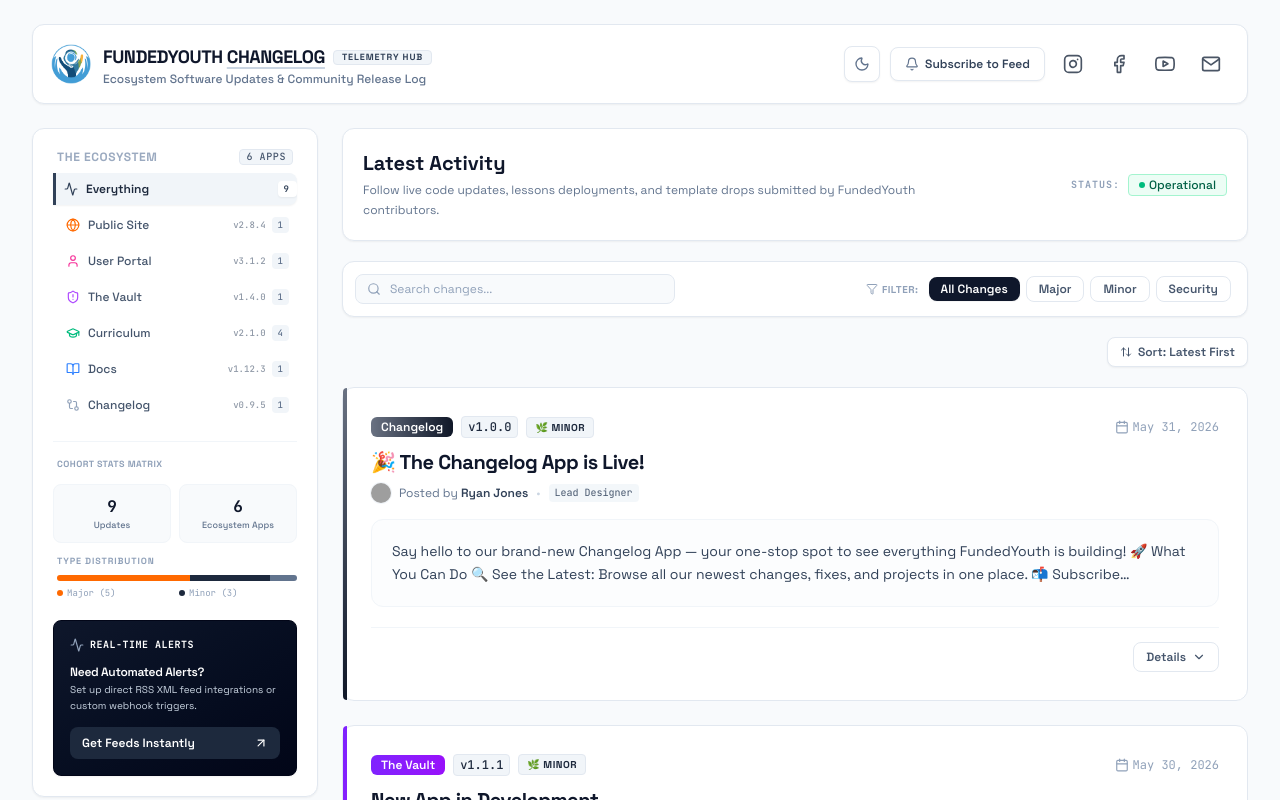
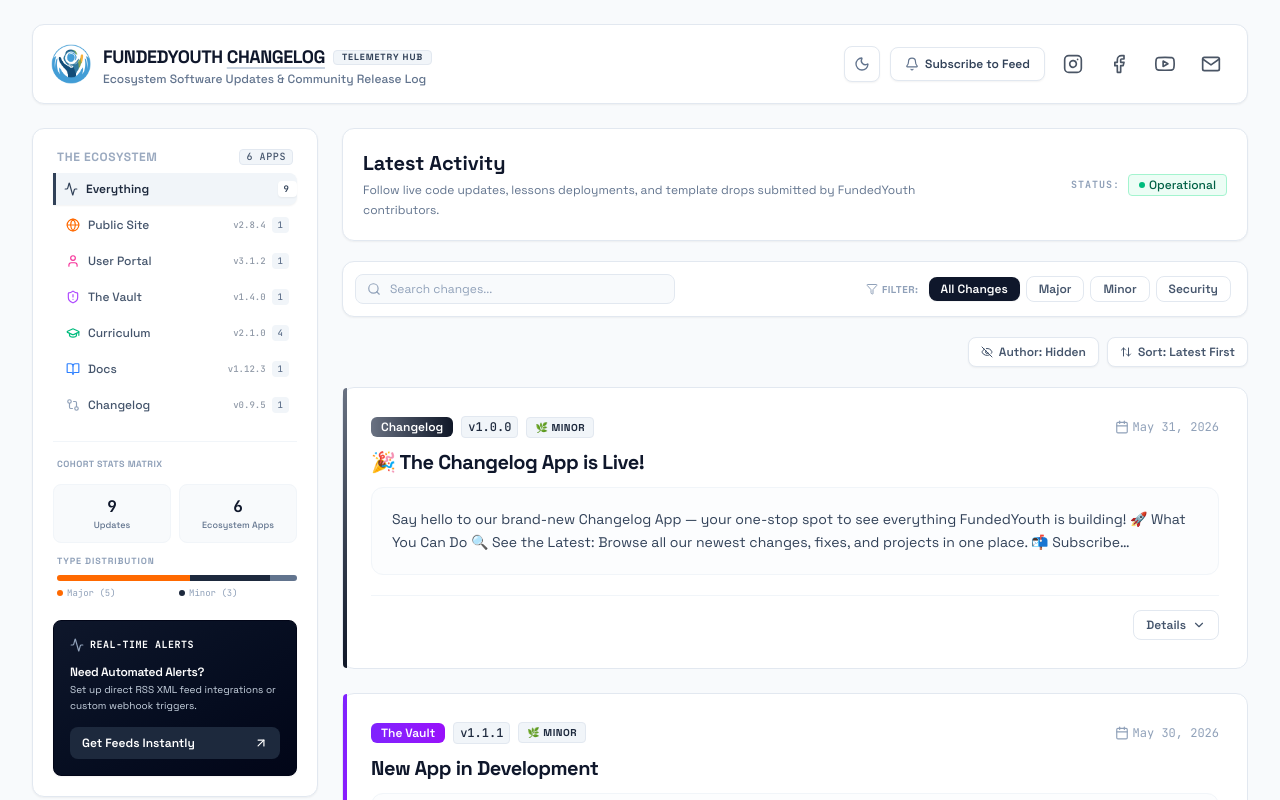
Before and after one commit to FundedYouth-Team/Public-Apps-Changelog, a React (Vite) app: page / in a window 1280 px wide. Shown: the top 800 px of the page. Built offline with nearby package versions, Linux system fonts and the light colour scheme; grey boxes are pictures that could not be loaded.

Commit message:
Toggle Hide Author

```diff
--- a/src/App.tsx
+++ b/src/App.tsx
@@ -19,7 +19,9 @@ import {
   ArrowUpRight,
   ArrowUpDown,
   Sun,
-  Moon
+  Moon,
+  Eye,
+  EyeOff
 } from "lucide-react";
 import { ChangelogItem, AppInfo, UpdateType } from "./types";
 import ChangelogCard from "./components/ChangelogCard";
@@ -101,6 +103,8 @@ export default function App() {
   const [searchQuery, setSearchQuery] = useState("");
   const [filterType, setFilterType] = useState<UpdateType | "all">("all");
   const [sortOrder, setSortOrder] = useState<"oldest" | "latest">("latest");
+  // Whether the "Posted by" contributor row shows on every card. Hidden by default.
+  const [showAuthors, setShowAuthors] = useState(false);
   const [isSubModalOpen, setIsSubModalOpen] = useState(false);
   const [isLoading, setIsLoading] = useState(true);
   const [errorStatus, setErrorStatus] = useState<string | null>(null);
@@ -494,7 +498,17 @@ export default function App() {
             </div>
 
             {/* Sort order toggle row: oldest (default) <-> latest */}
-            <div className="flex items-center justify-end">
+            <div className="flex items-center justify-end gap-2">
+              {/* Toggle the "Posted by" contributor row across all cards (hidden by default) */}
+              <button
+                id="toggle-authors"
+                onClick={() => setShowAuthors((prev) => !prev)}
+                title={showAuthors ? "Hide who posted on all changes" : "Show who posted on all changes"}
+                className="flex items-center gap-1.5 px-3 py-1.5 rounded-lg text-xs font-semibold transition cursor-pointer bg-white dark:bg-slate-900 border border-slate-200 dark:border-slate-700 text-slate-600 dark:text-slate-300 hover:bg-slate-50 dark:hover:bg-slate-800 shadow-xs"
+              >
+                {showAuthors ? <Eye className="h-3 w-3" /> : <EyeOff className="h-3 w-3" />}
+                <span>Author: {showAuthors ? "Shown" : "Hidden"}</span>
+              </button>
               <button
                 id="sort-order-toggle"
                 onClick={() => setSortOrder((prev) => (prev === "oldest" ? "latest" : "oldest"))}
@@ -579,6 +593,7 @@ export default function App() {
                       key={item.id}
                       item={item}
                       app={itemApp}
+                      showAuthor={showAuthors}
                     />
                   );
                 })}
--- a/src/components/ChangelogCard.tsx
+++ b/src/components/ChangelogCard.tsx
@@ -6,6 +6,7 @@ export interface ChangelogCardProps {
   key?: string | number;
   item: ChangelogItem;
   app: AppInfo | undefined;
+  showAuthor?: boolean;
 }
 
 // Simple and highly customizable internal markdown parser to guarantee speed & safety
@@ -90,7 +91,7 @@ function toPlainText(md: string): string {
     .trim();
 }
 
-export default function ChangelogCard({ item, app }: ChangelogCardProps) {
+export default function ChangelogCard({ item, app, showAuthor = false }: ChangelogCardProps) {
   const [isExpanded, setIsExpanded] = useState(false);
 
   // Type details mapper
@@ -161,6 +162,7 @@ export default function ChangelogCard({ item, app }: ChangelogCardProps) {
       </h3>
 
       {/* Metadata Contributor card row */}
+      {showAuthor && (
         <div className="flex items-center gap-2 mt-2 mb-4 text-xs text-slate-500 dark:text-slate-400">
           <img
             src={item.author.avatarUrl}
@@ -171,9 +173,10 @@ export default function ChangelogCard({ item, app }: ChangelogCardProps) {
           <span className="text-slate-300 dark:text-slate-600">•</span>
           <span className="bg-slate-100/80 dark:bg-slate-800 text-slate-600 dark:text-slate-300 px-1.5 py-0.5 rounded font-mono text-[10px]">{item.author.role}</span>
         </div>
+      )}
 
       {/* Main Core Content body */}
-      <div className="bg-slate-50/40 dark:bg-slate-800/40 rounded-xl p-4 md:p-5 border border-slate-100 dark:border-slate-800 mt-1">
+      <div className={`bg-slate-50/40 dark:bg-slate-800/40 rounded-xl p-4 md:p-5 border border-slate-100 dark:border-slate-800 ${showAuthor ? "mt-1" : "mt-3"}`}>
         {isExpanded || !isLong ? (
           <QuickMarkdown content={item.description} />
         ) : (
```
Lines whose indentation alone changed are shown as unchanged.
